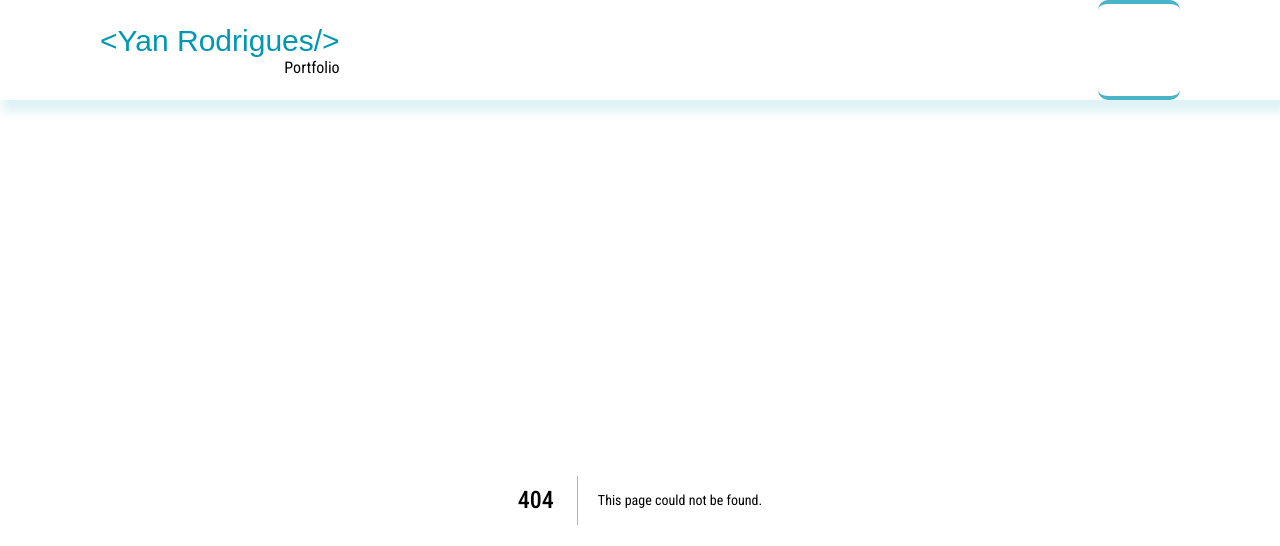
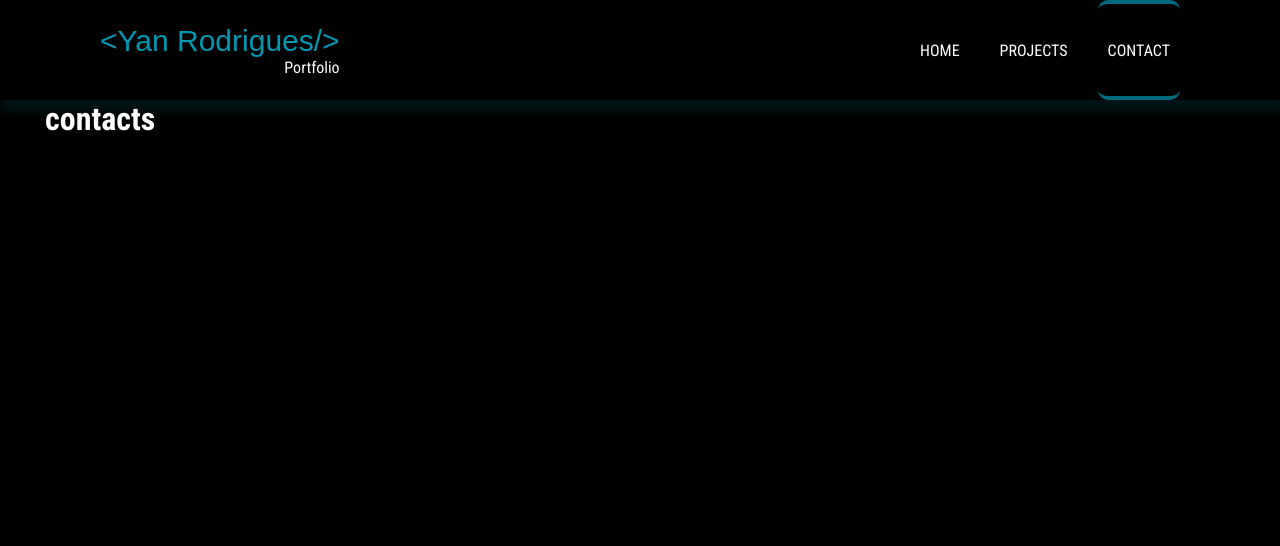
Before and after one commit to yanrodrigues205/DevelopmentPortfolio, a Next.js app: page /contacts in a window 1280 px wide. Before the commit this address had no page. Shown: the top 546 px of the page. Built offline with nearby package versions, Linux system fonts and the light colour scheme; a web font is replaced by a local one.

Commit message:
:sparkles: feat: starting page responsible for contact information

```diff
--- /dev/null
+++ b/src/pages/contacts/index.jsx
@@ -0,0 +1,9 @@
+import { Container } from "./style";
+export default function Contacts()
+{
+    return (
+        <>
+            <Container><h1>contacts</h1></Container>
+        </>
+    )
+}
--- /dev/null
+++ b/src/pages/contacts/style.js
@@ -0,0 +1,6 @@
+import styled from "styled-components";
+
+export const Container = styled.div`
+    display: flex;
+    max-width: 1190px;
+`
```
